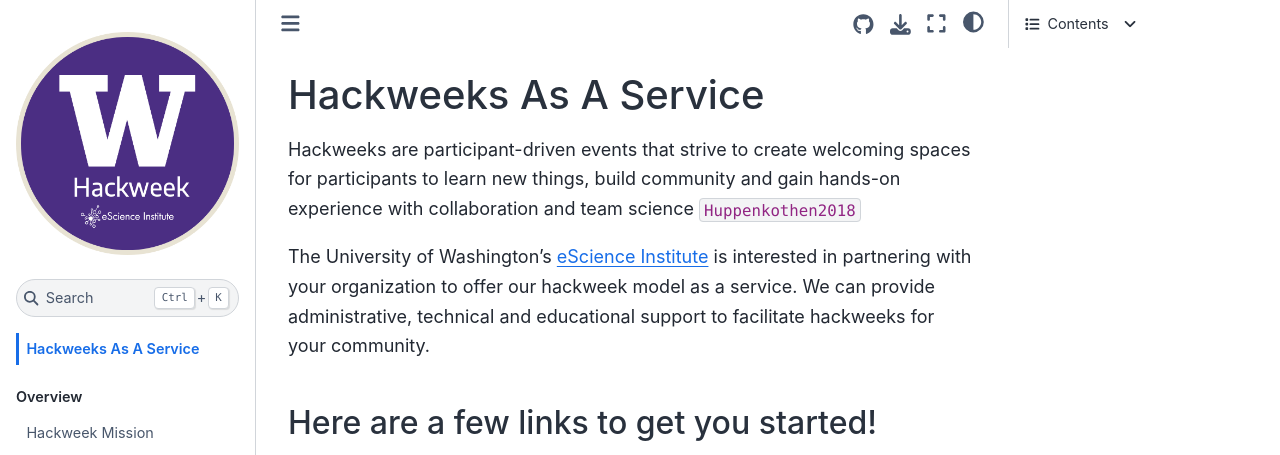
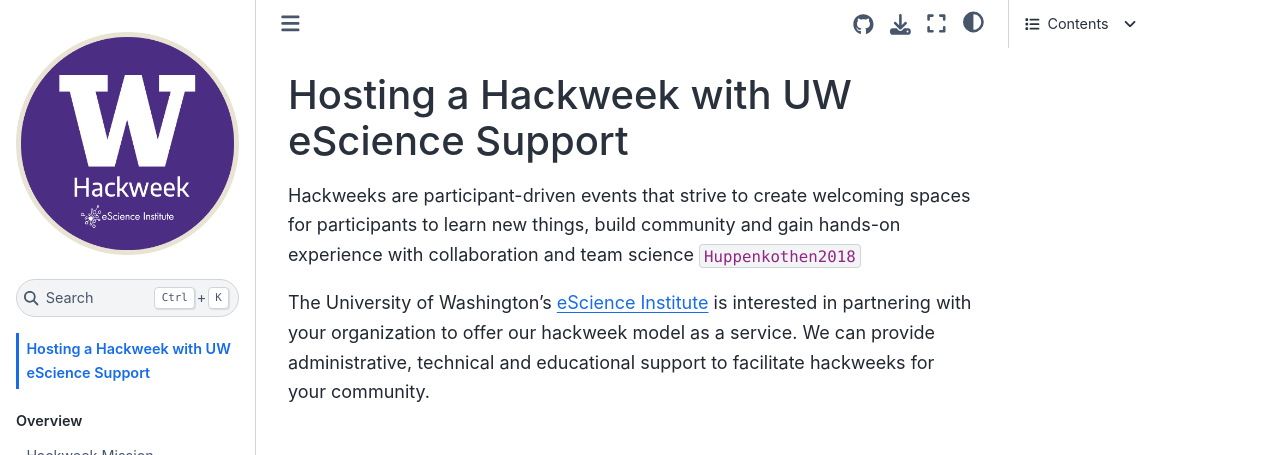
Before and after one commit to uwhackweek/hackweeks-as-a-service, a Jupyter Book: the page built from docs/intro.md, in a window 1280 px wide and 965 px high, cut to the strip 0-455 px from the top of the window. Built offline with Jupyter Book 1.0.4 settings and Sphinx 7.4.7 and the Sphinx Book theme 1.1.4, drawn with Linux system fonts in a browser that asks for light colours; cross-references to code outside the pages are shown as plain code.

Commit message:
change the main title

```diff
--- a/docs/intro.md
+++ b/docs/intro.md
@@ -1,5 +1,5 @@
-Hackweeks As A Service
-======================
+Hosting a Hackweek with UW eScience Support
+===========================================
 
 <font size="4"> Hackweeks are participant-driven events that strive to create welcoming spaces for participants to learn new things, build community and gain hands-on experience with collaboration and team science {cite:p}`Huppenkothen2018`</font>
 
```
